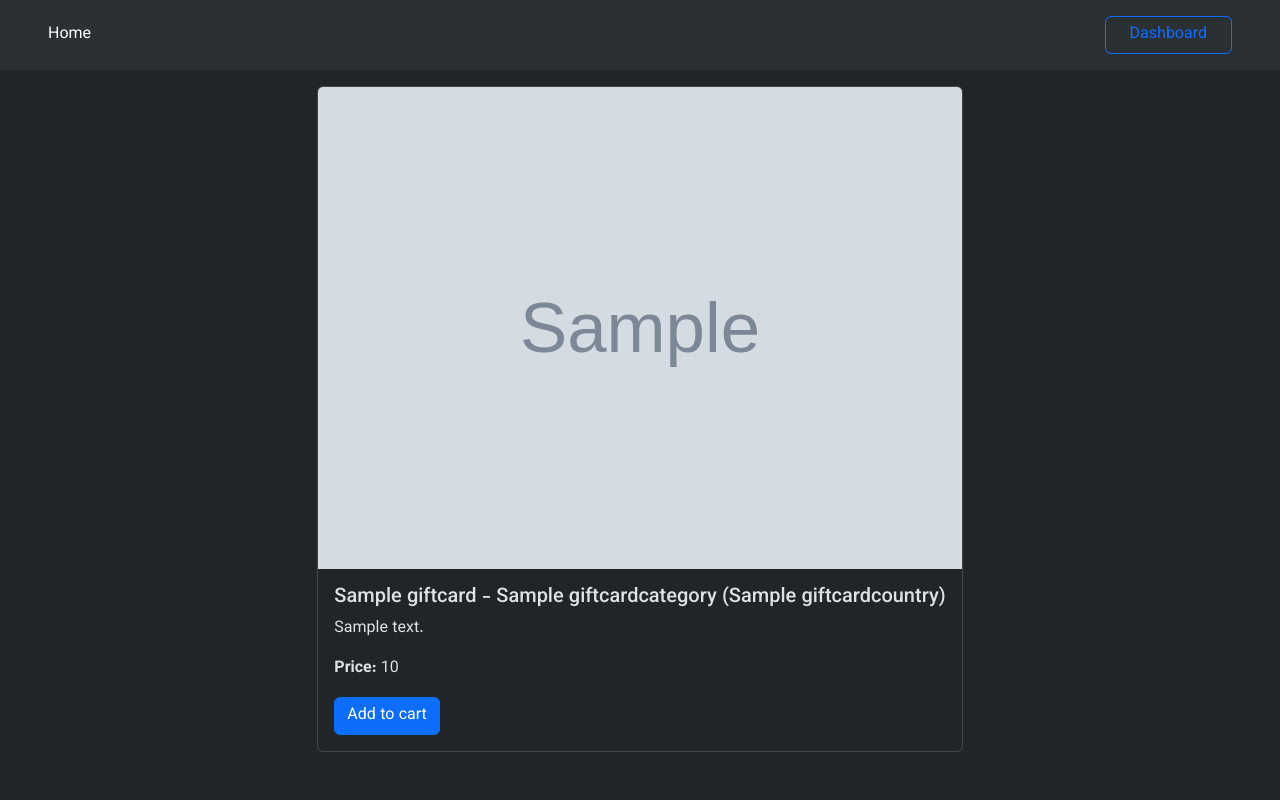
After one commit to M4hbod/GiftX, a Django app: page /gift_cards/1/ in a window 1280 px wide. The commit adds this page. Run offline with Django 5.2, Linux system fonts and the light colour scheme; tables that the repository leaves empty hold one stand-in row (values such as "Sample post"); grey boxes marked "Sample" are stand-in pictures.

Commit message:
add gift cards view

```diff
--- a/config/settings.py
+++ b/config/settings.py
@@ -18,6 +18,7 @@ INSTALLED_APPS = [
     "django.contrib.admin",
     "django.contrib.auth",
     "django.contrib.contenttypes",
+    "django.contrib.humanize",
     "django.contrib.sessions",
     "django.contrib.messages",
     "django.contrib.staticfiles",
--- a/config/urls.py
+++ b/config/urls.py
@@ -7,6 +7,7 @@ urlpatterns = [
     path("admin/", admin.site.urls),
     path("", include("core.urls", namespace="core")),
     path("users/", include("users.urls", namespace="users")),
+    path("gift_cards/", include("gift_cards.urls", namespace="gift_cards")),
 ]
 
 if settings.DEBUG:
--- a/gift_cards/models.py
+++ b/gift_cards/models.py
@@ -28,6 +28,12 @@ class GiftCardCategory(GiftCardGroup):
     def __str__(self):
         return self.title
 
+    @property
+    def image_url(self):
+        if self.image:
+            return self.image.url
+        return None
+
     class Meta:
         verbose_name = "Gift Card Category"
         verbose_name_plural = "Gift Card Categories"
@@ -43,12 +49,20 @@ class GiftCard(models.Model):
     created_at = models.DateTimeField(auto_now_add=True)
     updated_at = models.DateTimeField(auto_now=True)
 
+    def __str__(self):
+        return self.title
+
     @property
     def image_url(self):
         if self.image:
             return self.image.url
-        return self.category.image
+        return self.category.image_url
 
+    def get_title(self):
+        title = self.title + " - " + self.category.title
+        if self.country:
+            title += " (" + self.country.title + ")"
+        return title
 
 class GiftCardCode(models.Model):
     gift_card = models.ForeignKey(GiftCard, on_delete=models.CASCADE)
--- /dev/null
+++ b/gift_cards/templates/gift_cards/gift_card_category_detail.html
@@ -0,0 +1,24 @@
+{% extends 'base.html' %}
+{% load humanize %}
+
+{% block content %}
+    <div class="d-flex flex-column align-items-center container pt-3">
+        <div class="d-flex flex-row justify-content-center gap-3 flex-wrap">
+            {% for gift_card in gift_cards %}
+                <div class="card" style="min-width: 18rem;">
+                    <img class="card-img-top" src="{{ gift_card.image_url }}" alt="Card image cap">
+                    <div class="card-body">
+                        <h5 class="card-title">{{ gift_card.get_title }}</h5>
+                        <p class="card-text">
+                            {{ gift_card.description }}
+                        </p>
+                        <p class="card-text">
+                            <strong>Price:</strong> {{ gift_card.price|floatformat:0|intcomma }}
+                        </p>
+                        <a href="#" class="btn btn-primary">Add to cart</a>
+                    </div>
+                </div>
+            {% endfor %}
+        </div>
+    </div>
+{% endblock %}
--- /dev/null
+++ b/gift_cards/urls.py
@@ -0,0 +1,9 @@
+from django.urls import path
+
+from gift_cards.views import GiftCardCategoryView
+
+app_name = "gift_cards"
+
+urlpatterns = [
+    path("<str:category_id>/", GiftCardCategoryView.as_view(), name="gift_card_category_detail"),
+]
--- a/gift_cards/views.py
+++ b/gift_cards/views.py
@@ -1,3 +1,10 @@
 from django.shortcuts import render
+from django.views import View
 
-# Create your views here.
+from gift_cards.models import GiftCard
+
+
+class GiftCardCategoryView(View):
+    def get(self, request, category_id=None):
+        gift_cards = GiftCard.objects.filter(category__id=category_id)
+        return render(request, "gift_cards/gift_card_category_detail.html", {"gift_cards": gift_cards})
```
Also changed, not shown: core/templates/core/index.html (+10 -7 lines).
